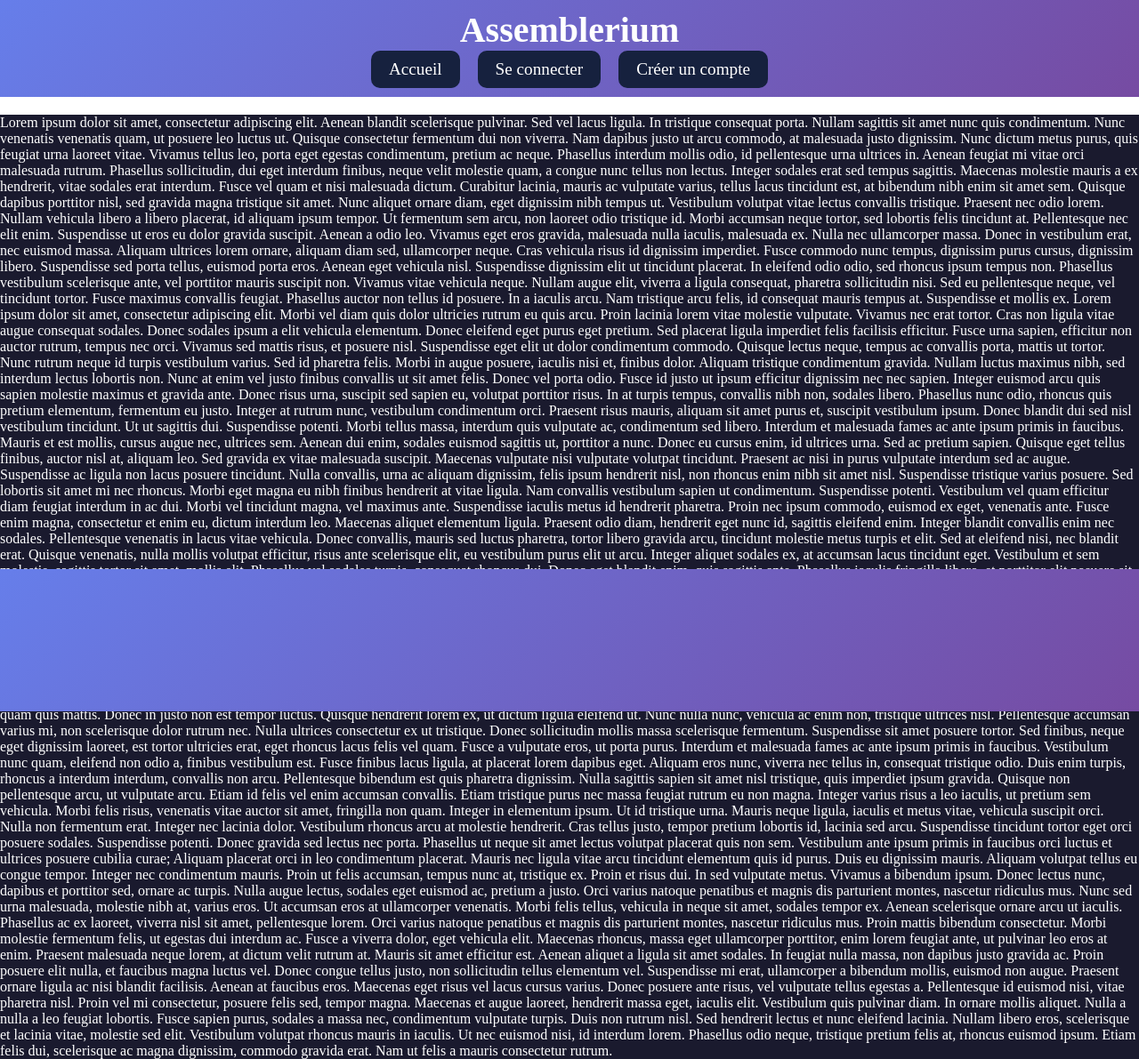
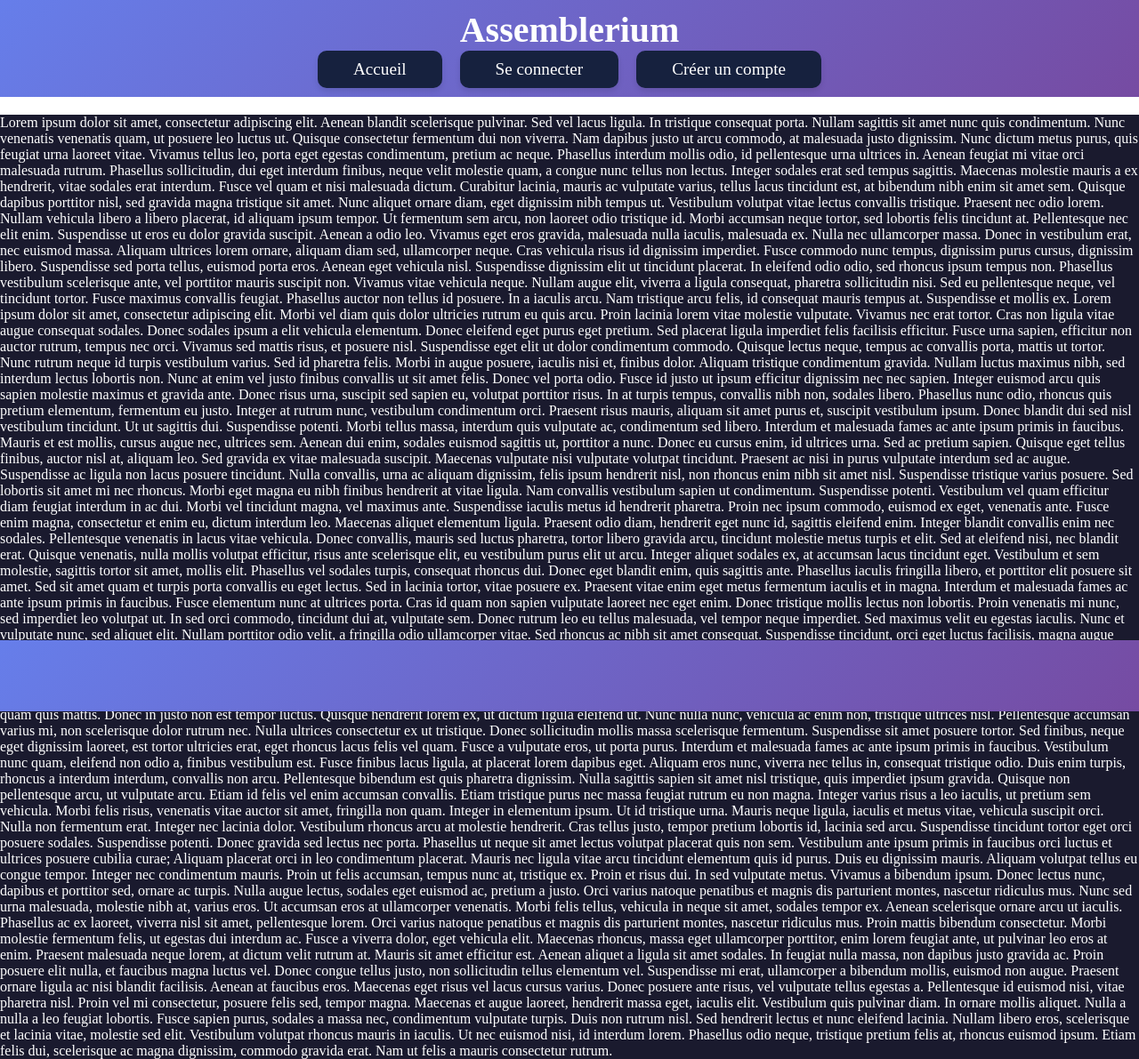
Before and after one commit to moiV123/projet_libre2026, a Flask app: page / in a window 1280 px wide. Shown: the whole page at 89% size. Run offline with Flask 3, Linux system fonts and the light colour scheme.

Commit message:
style_li

```diff
--- a/static/base.css
+++ b/static/base.css
@@ -10,7 +10,7 @@ header {
     padding: 10px 0;
     text-align: center;
     margin-bottom: 20px;
-    height: 20%;
+    height: 10%;
     width: 100%;
 }
 main {
@@ -29,7 +29,7 @@ footer {
     position: fixed;
     bottom: 0;
     width: 100%;
-    height: 20%;
+    height: 10%;
 }
 
 .titre {
@@ -57,10 +57,18 @@ li {
     background: #16213e;
     color: #ffffff;
     border-radius: 10px;
+    box-shadow: 0 4px 6px rgba(0, 0, 0, 0.1);
+    transition: background 0.5s, color 0.5s;
+}
+
+a {
+    padding: 10px 20px;
 }
 
 li:hover {
     background: #ffffff;
+}
+
+nav .menu li:hover a {
     color: #16213e;
-    transition: 0.5s;
 }
```
